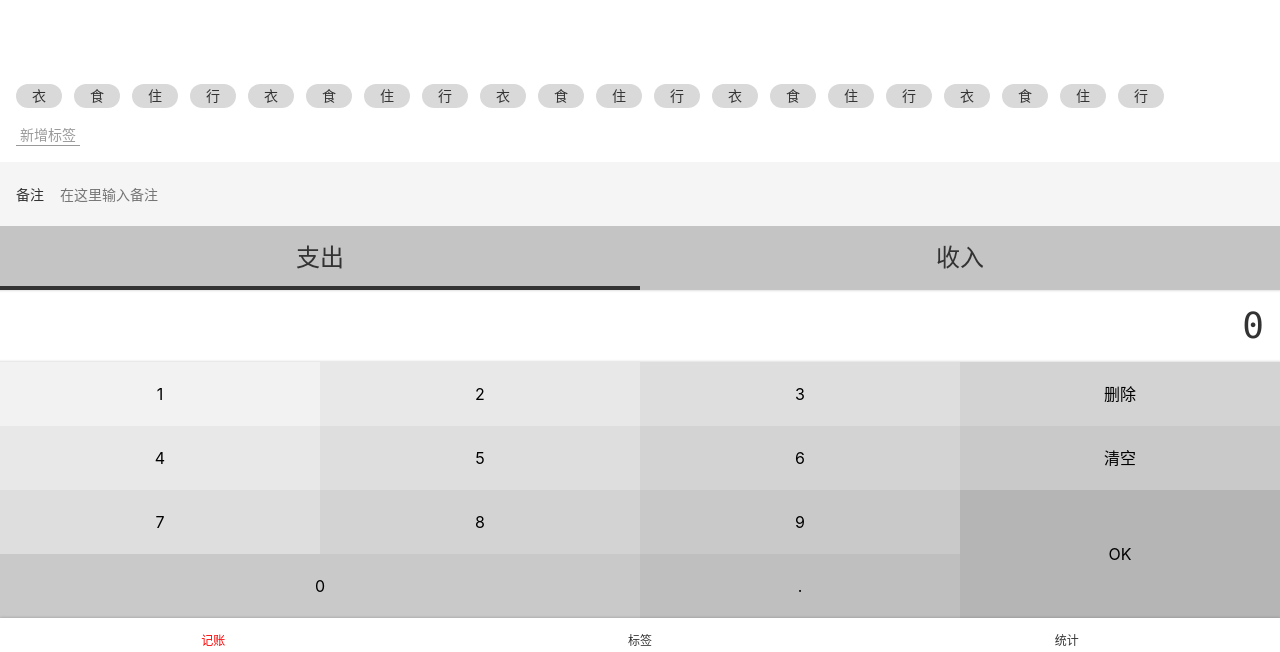
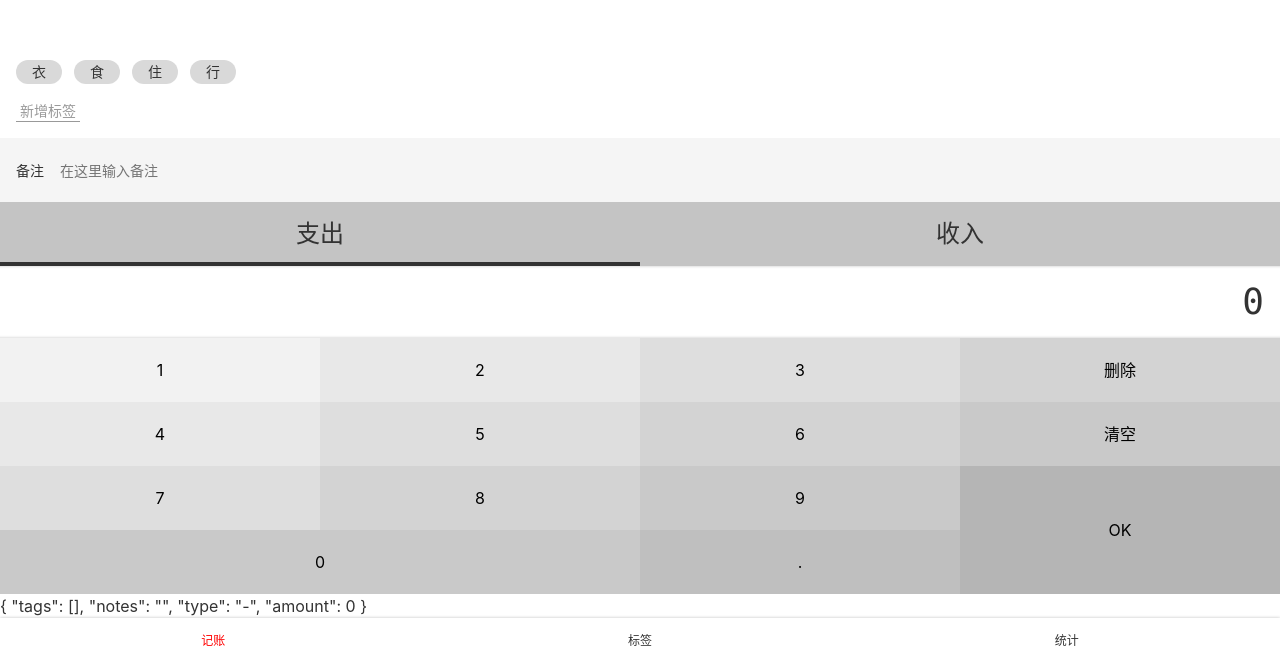
Before and after one commit to zonemeen/mogu-app-vue, a Vue app: page /#/money in a window 1280 px wide. Shown: the part 148-800 px from the top of the page. Built offline with nearby package versions, Linux system fonts and the light colour scheme; some icons are missing.

Commit message:
feat: record汇总4个组件的值

```diff
--- a/src/components/Money/Notes.vue
+++ b/src/components/Money/Notes.vue
@@ -2,15 +2,24 @@
   <div>
     <label class="notes">
       <span class="name">备注</span>
-      <input type="text" placeholder="在这里输入备注" />
+      <input type="text" v-model="value" placeholder="在这里输入备注" />
     </label>
   </div>
 </template>
 
 <script lang="ts">
-export default {
-  name: "Notes"
-};
+import Vue from "vue";
+import { Component, Watch } from "vue-property-decorator";
+
+@Component
+export default class Notes extends Vue {
+  value = "";
+  // Watch只会在变化的时候触发
+  @Watch("value")
+  onValueChanged(value: string) { //value为新的值
+    this.$emit("update:value", value);
+  }
+}
 </script>
 
 <style lang="scss" scoped>
--- a/src/components/Money/NumberPad.vue
+++ b/src/components/Money/NumberPad.vue
@@ -22,11 +22,12 @@
 
 <script lang="ts">
 import Vue from "vue";
-import { Component } from "vue-property-decorator";
+import {Component, Prop} from 'vue-property-decorator';
 
 @Component
 export default class NumberPad extends Vue {
-  output = "0";
+  @Prop() readonly value!: number;
+  output = this.value.toString();
 
   inputContent(event: MouseEvent) {
     const button = event.target as HTMLButtonElement;
@@ -58,7 +59,9 @@
   clear() {
     this.output = "0";
   }
-
+  ok() {
+    this.$emit("update:value", this.output);
+  }
 }
 </script>
 
--- a/src/components/Money/Tags.vue
+++ b/src/components/Money/Tags.vue
@@ -1,37 +1,47 @@
 <template>
   <div class="tags">
     <div class="new">
-      <button>新增标签</button>
+      <button @click="create">新增标签</button>
     </div>
     <ul class="current">
-      <li>衣</li>
-      <li>食</li>
-      <li>住</li>
-      <li>行</li>
-      <li>衣</li>
-      <li>食</li>
-      <li>住</li>
-      <li>行</li>
-      <li>衣</li>
-      <li>食</li>
-      <li>住</li>
-      <li>行</li>
-      <li>衣</li>
-      <li>食</li>
-      <li>住</li>
-      <li>行</li>
-      <li>衣</li>
-      <li>食</li>
-      <li>住</li>
-      <li>行</li>
+      <li
+        v-for="tag in dataSource"
+        :key="tag"
+        :class="{ selected: selectedTags.indexOf(tag) >= 0 }"
+        @click="toggle(tag)"
+      >
+        {{ tag }}
+      </li>
     </ul>
   </div>
 </template>
 
 <script lang="ts">
-export default {
-  name: "Tags"
-};
+import Vue from "vue";
+import { Component, Prop } from "vue-property-decorator";
+
+@Component
+export default class Tags extends Vue {
+  @Prop() readonly dataSource: string[] | undefined;
+  selectedTags: string[] = [];
+  toggle(tag: string) {
+    const index = this.selectedTags.indexOf(tag);
+    if (index >= 0) {
+      this.selectedTags.splice(index, 1);
+    } else {
+      this.selectedTags.push(tag);
+    }
+    this.$emit('update:value', this.selectedTags)
+  }
+  create() {
+    const name = window.prompt("请输入标签名");
+    if (name === "") {
+      window.alert("标签不能为空");
+    } else if (this.dataSource) {
+      this.$emit("update:dataSource", [...this.dataSource, name]);
+    } //更新dataSource告诉外部，父组件要加一个.sync
+  }
+}
 </script>
 
 <style lang="scss" scoped>
@@ -45,6 +55,7 @@
     display: flex;
     flex-wrap: wrap;
     > li {
+      $bg: #d9d9d9;
       background: #d9d9d9;
       $h: 24px;
       height: $h;
@@ -53,6 +64,10 @@
       padding: 0 16px;
       margin-right: 12px;
       margin-top: 4px;
+      &.selected {
+        background: darken($bg, 50%);
+        color: white;
+      }
     }
   }
   > .new {
--- a/src/components/Money/Types.vue
+++ b/src/components/Money/Types.vue
@@ -1,25 +1,25 @@
 <template>
   <div>
     <ul class="types">
-      <li :class="type === '-' && 'selected'" @click="selectType('-')">支出</li>
-      <li :class="type === '+' && 'selected'" @click="selectType('+')">收入</li>
+      <li :class="value === '-' && 'selected'" @click="selectType('-')">支出</li>
+      <li :class="value === '+' && 'selected'" @click="selectType('+')">收入</li>
     </ul>
   </div>
 </template>
 
 <script lang="ts">
 import Vue from "vue";
-import { Component, Prop } from "vue-property-decorator";
+import { Component, Prop, Watch } from "vue-property-decorator";
 
 @Component
 export default class Types extends Vue {
-  type = "-"; // '-'表示支出，'+'表示收入
+  @Prop() readonly value!: string;
 
   selectType(type: string) {
     if (type !== "-" && type !== "+") {
       throw new Error("type is unknown");
     }
-    this.type = type;
+    this.$emit("update:value", type);
   }
 }
 </script>
--- a/src/views/Money.vue
+++ b/src/views/Money.vue
@@ -1,9 +1,10 @@
 <template>
   <Layout class-prefix="layout">
-    <NumberPad />
-    <Types :xxx="3" />
-    <Notes />
-    <Tags />
+    {{record}}
+    <NumberPad :value.sync="record.amount" />
+    <Types :value.sync="record.type" />
+    <Notes @update:value="onUpdateNotes" />
+    <Tags :data-source.sync="tags" @update:value="onUpdateTags" />
   </Layout>
 </template>
 
@@ -12,10 +13,40 @@
 import Types from "@/components/Money/Types.vue";
 import Notes from "@/components/Money/Notes.vue";
 import Tags from "@/components/Money/Tags.vue";
-export default {
-  name: "Money",
+import Vue from "vue";
+import { Component } from "vue-property-decorator";
+
+type Record = {
+  tags: string[];
+  notes: string;
+  type: string;
+  amount: number;
+};
+
+@Component({
   components: { Tags, Notes, Types, NumberPad }
-};
+})
+export default class Money extends Vue {
+  tags = ["衣", "食", "住", "行"];
+  record: Record = {
+    tags: [],
+    notes: "",
+    type: "-",
+    amount: 0
+  };
+  onUpdateTags(value: string[]) {
+    this.record.tags = value;
+  }
+  onUpdateNotes(value: string) {
+    this.record.notes = value;
+  }
+  // onUpdateType(value: string) {
+  //   this.record.type = value;
+  // }
+  // onUpdateAmount(value: string) {
+  //   this.record.amount = parseFloat(value);
+  // }
+}
 </script>
 
 <style lang="scss">
```
